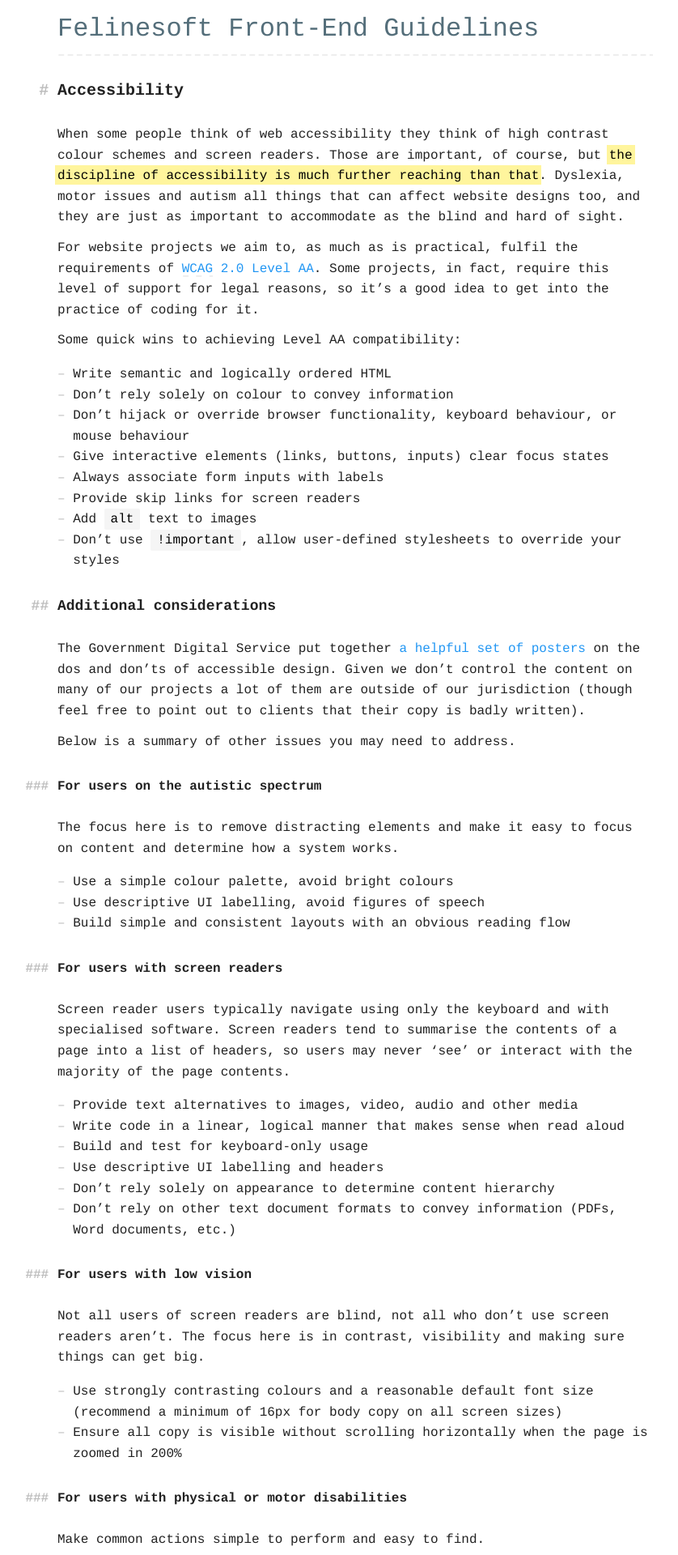
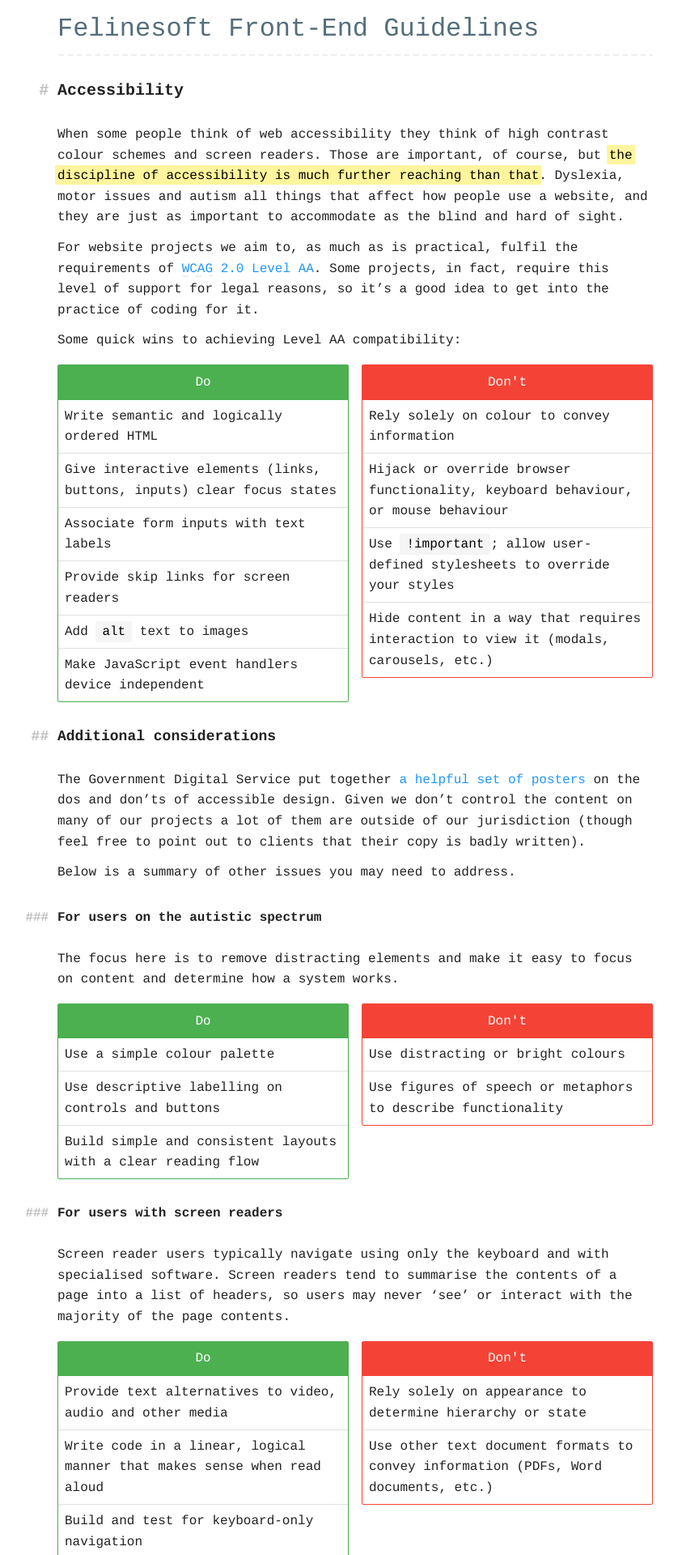
Before and after one commit to querkmachine/FSFrontEndDocs, a Jekyll site: the page built from concepts/accessibility.md, in a window 1280 px wide. Shown: the top 1920 px of the page at 81% size, without its empty margins (201-1039 px from the left). Built offline with Jekyll 4.4.1, drawn with Linux system fonts in a browser that asks for light colours; some of the changed text lies outside the part shown.

Commit message:
Reformat accessibility page and add some more to it

```diff
--- /dev/null
+++ b/_sass/_custom.scss
@@ -0,0 +1,7 @@
+.grid {
+	margin-bottom: 1rem;
+}
+
+.card .list-group {
+	margin-bottom: 0;
+}
--- a/assets/main.scss
+++ b/assets/main.scss
@@ -11,5 +11,6 @@
 	'layout',
 	'components/components',
 	'utilities',
-	'syntax'
+	'syntax',
+	'custom'
 ;
--- a/concepts/accessibility.md
+++ b/concepts/accessibility.md
@@ -3,20 +3,38 @@ layout: default
 title: Accessibility
 ---
 
-When some people think of web accessibility they think of high contrast colour schemes and screen readers. Those are important, of course, but <mark>the discipline of accessibility is much further reaching than that</mark>. Dyslexia, motor issues and autism all things that can affect website designs too, and they are just as important to accommodate as the blind and hard of sight.
+When some people think of web accessibility they think of high contrast colour schemes and screen readers. Those are important, of course, but <mark>the discipline of accessibility is much further reaching than that</mark>. Dyslexia, motor issues and autism all things that affect how people use a website, and they are just as important to accommodate as the blind and hard of sight.
 
 For website projects we aim to, as much as is practical, fulfil the requirements of [<abbr title="Web Content Accessibility Guidelines">WCAG</abbr> 2.0 Level AA](https://www.wuhcag.com/wcag-checklist/). Some projects, in fact, require this level of support for legal reasons, so it's a good idea to get into the practice of coding for it.
 
 Some quick wins to achieving Level AA compatibility:
 
-* Write semantic and logically ordered HTML
-* Don't rely solely on colour to convey information
-* Don't hijack or override browser functionality, keyboard behaviour, or mouse behaviour
-* Give interactive elements (links, buttons, inputs) clear focus states
-* Always associate form inputs with labels
-* Provide skip links for screen readers
-* Add `alt` text to images
-* Don't use `!important`, allow user-defined stylesheets to override your styles
+<div class="grid">
+	<div class="cell">
+		<div class="card card-success">
+			<header class="card-header">Do</header>
+			<ul class="list-group">
+				<li>Write semantic and logically ordered HTML</li>
+				<li>Give interactive elements (links, buttons, inputs) clear focus states</li>
+				<li>Associate form inputs with text labels</li>
+				<li>Provide skip links for screen readers</li>
+				<li>Add <code>alt</code> text to images</li>
+				<li>Make JavaScript event handlers device independent</li>
+			</ul>
+		</div>
+	</div>
+	<div class="cell">
+		<div class="card card-error">
+			<header class="card-header">Don't</header>
+			<ul class="list-group">
+				<li>Rely solely on colour to convey information</li>
+				<li>Hijack or override browser functionality, keyboard behaviour, or mouse behaviour</li>
+				<li>Use <code>!important</code>; allow user-defined stylesheets to override your styles</li>
+				<li>Hide content in a way that requires interaction to view it (modals, carousels, etc.)</li>
+			</ul>
+		</div>
+	</div>
+</div>
 
 ## Additional considerations
 
@@ -29,54 +47,160 @@ Below is a summary of other issues you may need to address.
 
 The focus here is to remove distracting elements and make it easy to focus on content and determine how a system works.
 
-* Use a simple colour palette, avoid bright colours
-* Use descriptive UI labelling, avoid figures of speech
-* Build simple and consistent layouts with an obvious reading flow
+<div class="grid">
+	<div class="cell">
+		<div class="card card-success">
+			<header class="card-header">Do</header>
+			<ul class="list-group">
+				<li>Use a simple colour palette</li>
+				<li>Use descriptive labelling on controls and buttons</li>
+				<li>Build simple and consistent layouts with a clear reading flow</li>
+			</ul>
+		</div>
+	</div>
+	<div class="cell">
+		<div class="card card-error">
+			<header class="card-header">Don't</header>
+			<ul class="list-group">
+				<li>Use distracting or bright colours</li>
+				<li>Use figures of speech or metaphors to describe functionality</li>
+			</ul>
+		</div>
+	</div>
+</div>
 
 ### For users with screen readers
 
 Screen reader users typically navigate using only the keyboard and with specialised software. Screen readers tend to summarise the contents of a page into a list of headers, so users may never 'see' or interact with the majority of the page contents.
 
-* Provide text alternatives to images, video, audio and other media
-* Write code in a linear, logical manner that makes sense when read aloud
-* Build and test for keyboard-only usage
-* Use descriptive UI labelling and headers
-* Don't rely solely on appearance to determine content hierarchy
-* Don't rely on other text document formats to convey information (PDFs, Word documents, etc.)
+<div class="grid">
+	<div class="cell">
+		<div class="card card-success">
+			<header class="card-header">Do</header>
+			<ul class="list-group">
+				<li>Provide text alternatives to video, audio and other media</li>
+				<li>Write code in a linear, logical manner that makes sense when read aloud</li>
+				<li>Build and test for keyboard-only navigation</li>
+				<li>Use descriptive UI labels and headers that make sense out of context</li>
+				<li>Provide headers for <code>&lt;table&gt;</code>s</li>
+			</ul>
+		</div>
+	</div>
+	<div class="cell">
+		<div class="card card-error">
+			<header class="card-header">Don't</header>
+			<ul class="list-group">
+				<li>Rely solely on appearance to determine hierarchy or state</li>
+				<li>Use other text document formats to convey information (PDFs, Word documents, etc.)</li>
+			</ul>
+		</div>
+	</div>
+</div>
 
 ### For users with low vision
 
 Not all users of screen readers are blind, not all who don't use screen readers aren't. The focus here is in contrast, visibility and making sure things can get big.
 
-* Use strongly contrasting colours and a reasonable default font size (recommend a minimum of 16px for body copy on all screen sizes)
-* Ensure all copy is visible without scrolling horizontally when the page is zoomed in 200%
+<div class="grid">
+	<div class="cell">
+		<div class="card card-success">
+			<header class="card-header">Do</header>
+			<ul class="list-group">
+				<li>Use strongly contrasting colours (at least 4.5:1)</li>
+				<li>Use a reasonable default font size, at least 16px for body content</li>
+				<li>Allow the page to be zoomed, the design should accommodate up to 200% zoom</li>
+			</ul>
+		</div>
+	</div>
+	<div class="cell">
+		<div class="card card-error">
+			<header class="card-header">Don't</header>
+			<ul class="list-group">
+				<li>Use a font size smaller than 14px, even for small print</li>
+			</ul>
+		</div>
+	</div>
+</div>
+
+
+* [Color Contrast Checker](http://webaim.org/resources/contrastchecker/)
 
 ### For users with physical or motor disabilities
 
 Make common actions simple to perform and easy to find.
 
-* Design with touch screens and speech navigation in mind
-* Make actionable elements large and put sufficient space between them
-* Don't require significant amounts of typing or scrolling to achieve common actions
+<div class="grid">
+	<div class="cell">
+		<div class="card card-success">
+			<header class="card-header">Do</header>
+			<ul class="list-group">
+				<li>Design with touch screens and speech navigation in mind</li>
+				<li>Make interactive elements large (at least 48 pixels wide/tall) and put sufficient space around them</li>
+			</ul>
+		</div>
+	</div>
+	<div class="cell">
+		<div class="card card-error">
+			<header class="card-header">Don't</header>
+			<ul class="list-group">
+				<li>Require significant amounts of typing or scrolling to achieve common tasks</li>
+			</ul>
+		</div>
+	</div>
+</div>
 
 ### For users who are deaf or hard of hearing
 
 Don't rely on audio for things!
 
-* Allow users to choose communication methods in contact forms; don't make telephone to the only means of contact
-* Don't rely on video or audio to convey information, or provide transcripts where you do
-* Don't use sound as a notifier or prompt, have a visual alternative
+<div class="grid">
+	<div class="cell">
+		<div class="card card-success">
+			<header class="card-header">Do</header>
+			<ul class="list-group">
+				<li>Allow users to choose methods of communication</li>
+				<li>Provide text alternatives to video, audio and other media</li>
+			</ul>
+		</div>
+	</div>
+	<div class="cell">
+		<div class="card card-error">
+			<header class="card-header">Don't</header>
+			<ul class="list-group">
+				<li>Default or only allow contact by phone</li>
+				<li>Use sounds as notifications or prompts, provide a visual alternative</li>
+			</ul>
+		</div>
+	</div>
+</div>
 
 ### For users with dyslexia
 
 Typography and the formatting of text plays a large part in things being difficult to read. Underlines, italics and capitalisation change the shape of letters, making life harder for dyslexic people.
 
-* Use images and diagrams to convey complex information or instructions, don't rely on text
-* Keep text left aligned
-* Keep content short and to the point
-* Don't use underlines, italics or capitals for emphasis
-* Don't force users to remember information
-* Don't rely on accurate spelling to achieve tasks
+<div class="grid">
+	<div class="cell">
+		<div class="card card-success">
+			<header class="card-header">Do</header>
+			<ul class="list-group">
+				<li>Use images and diagrams to convey complex information or instructions</li>
+				<li>Keep text left aligned, with a consistent left margin</li>
+				<li>Keep content short and to the point</li>
+			</ul>
+		</div>
+	</div>
+	<div class="cell">
+		<div class="card card-error">
+			<header class="card-header">Don't</header>
+			<ul class="list-group">
+				<li>Try to convey complex information in long paragraphs</li>
+				<li>Use underlines, italics or capitals for emphasis</li>
+				<li>Force users to remember information</li>
+				<li>Rely on accurate spelling to achieve tasks</li>
+			</ul>
+		</div>
+	</div>
+</div>
 
 ## Testing for accessibility
 
```
